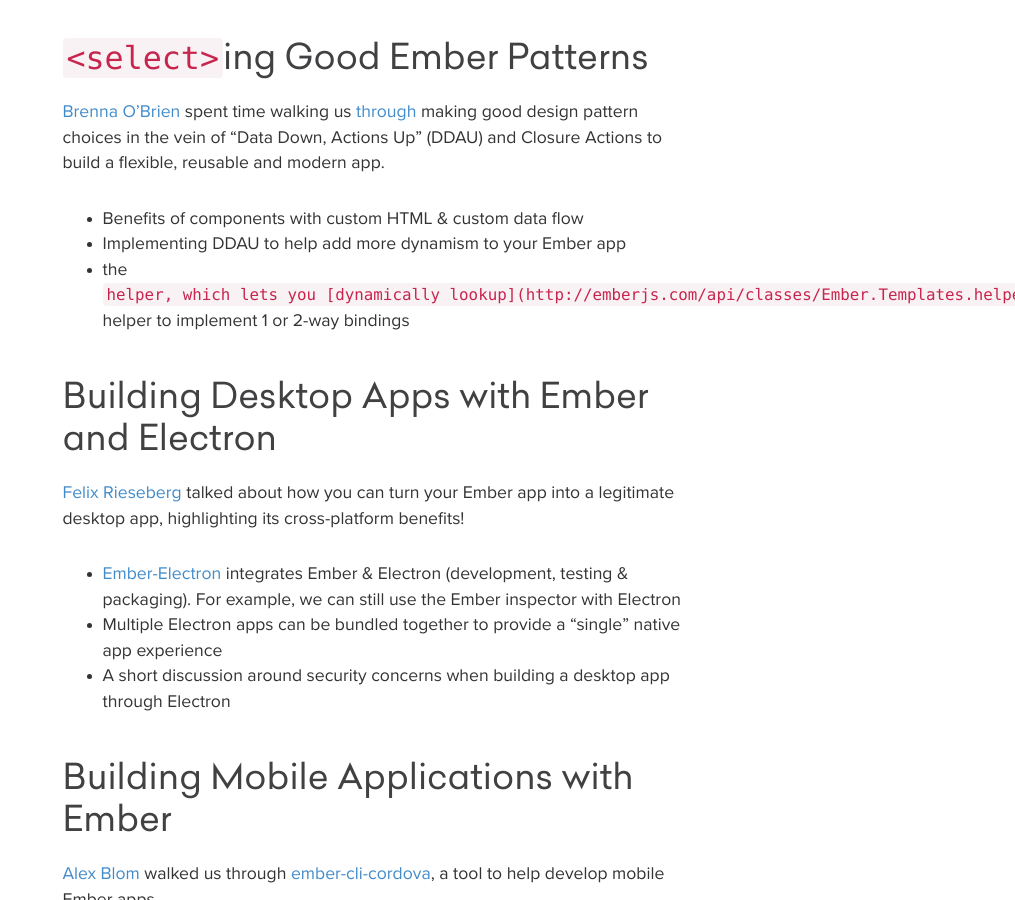
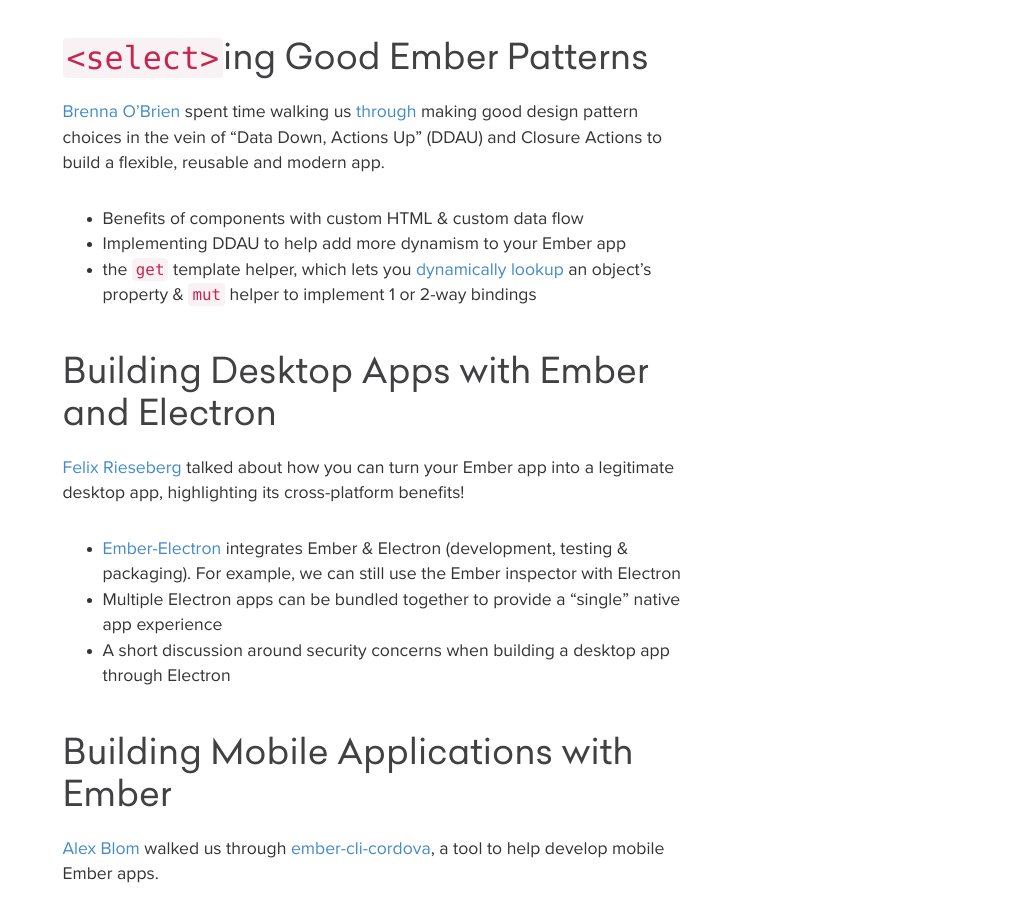
Before and after one commit to greenfieldhq/greenfieldhq.github.io, a Jekyll site: the page built from _posts/2016-03-28-ember-conf-day-1.md, in a window 1280 px wide and 900 px high, scrolled down 1652 px. Shown: the whole window, without its empty margins (265-1280 px from the left). Built offline with Jekyll 4.4.1, drawn with Linux system fonts in a browser that asks for light colours; nearby versions of some CDN libraries.

Commit message:
fix 2nd fix

```diff
--- a/_posts/2016-03-28-ember-conf-day-1.md
+++ b/_posts/2016-03-28-ember-conf-day-1.md
@@ -42,7 +42,7 @@
 
 - Benefits of components with custom HTML & custom data flow
 - Implementing DDAU to help add more dynamism to your Ember app
-- the `{{get}}` helper, which lets you [dynamically lookup](http://emberjs.com/api/classes/Ember.Templates.helpers.html#method_get) an object's property & `{{mut}}` helper to implement 1 or 2-way bindings
+- the `get` template helper, which lets you [dynamically lookup](http://emberjs.com/api/classes/Ember.Templates.helpers.html#method_get) an object's property & `mut` helper to implement 1 or 2-way bindings
 
 ### Building Desktop Apps with Ember and Electron
 
```
